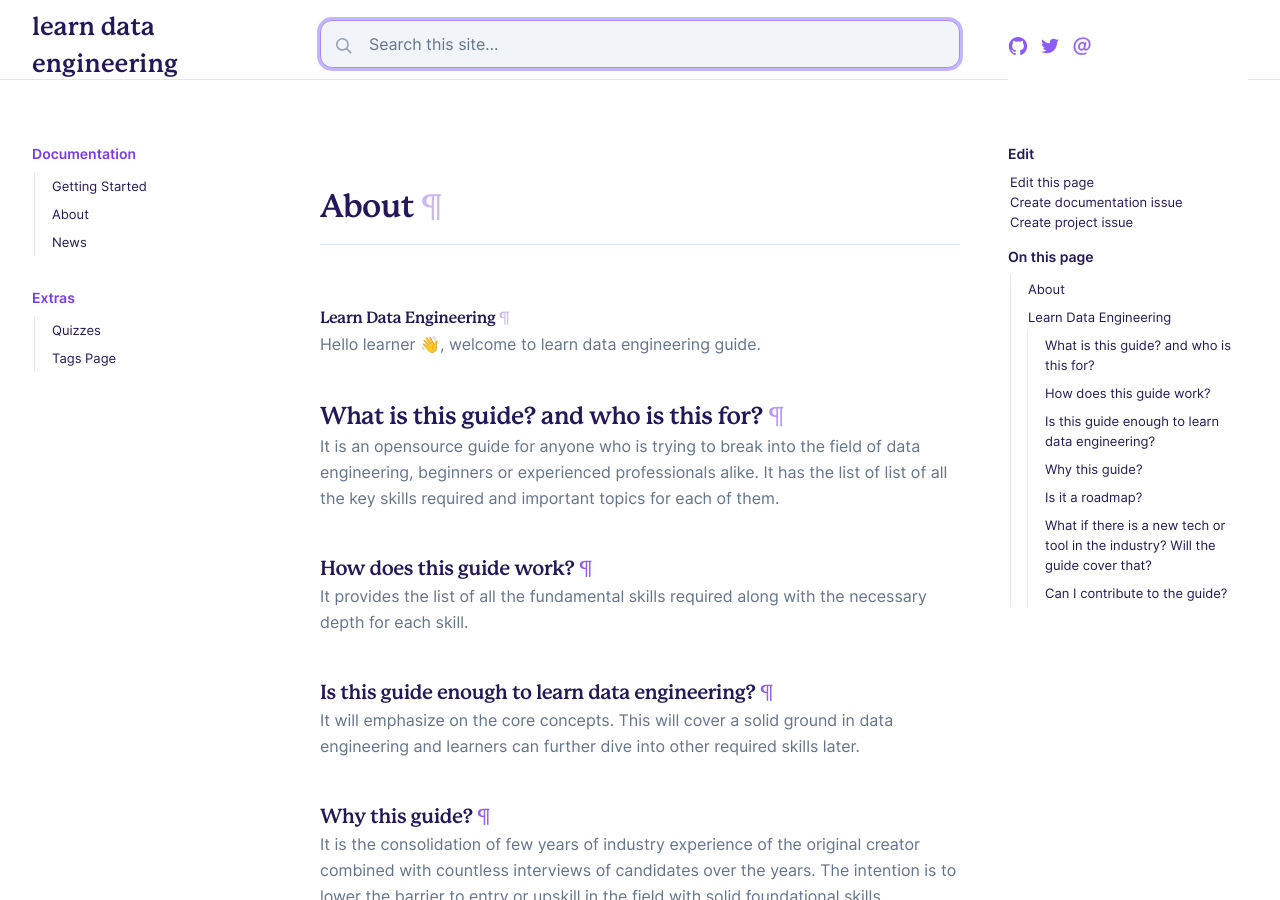
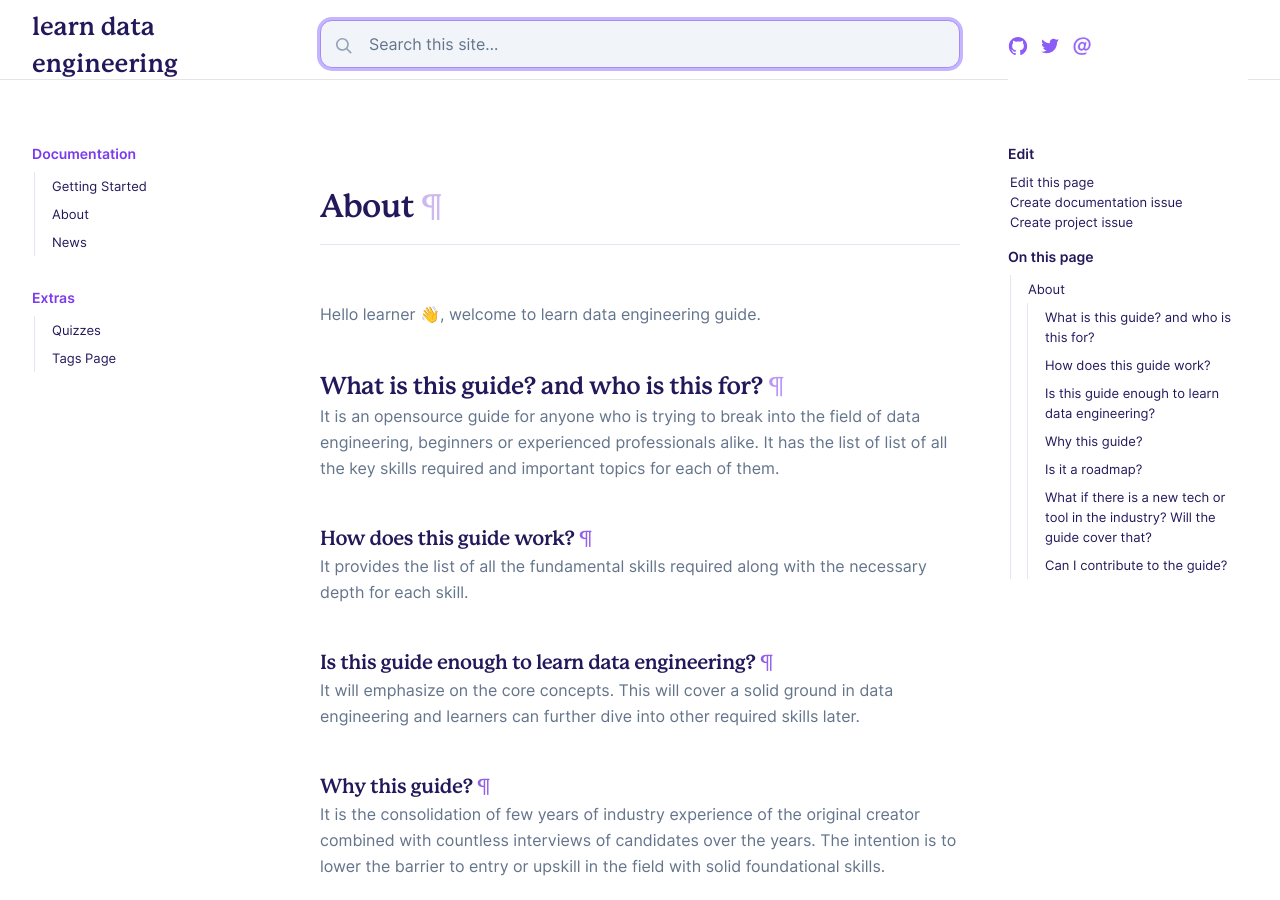
Before and after one commit to learndataengineering/learndataengineering.guide, a Jekyll site: the page built from pages/about.md, in a window 1280 px wide and 900 px high. Built offline with Jekyll 4.4.1, drawn with Linux system fonts in a browser that asks for light colours.

Commit message:
Change about page

```diff
--- a/pages/about.md
+++ b/pages/about.md
@@ -2,9 +2,6 @@
 title: About
 permalink: /about/
 ---
-
-# Learn Data Engineering
-
 Hello learner 👋, welcome to learn data engineering guide.
 
 ## What is this guide? and who is this for?
```
